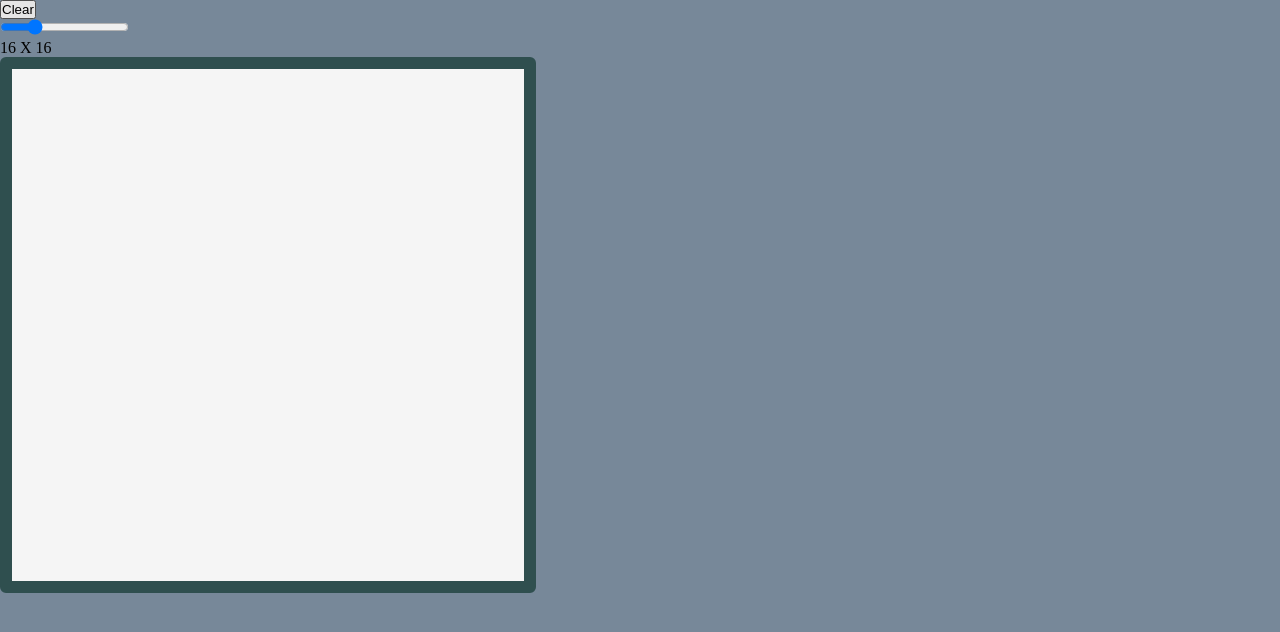
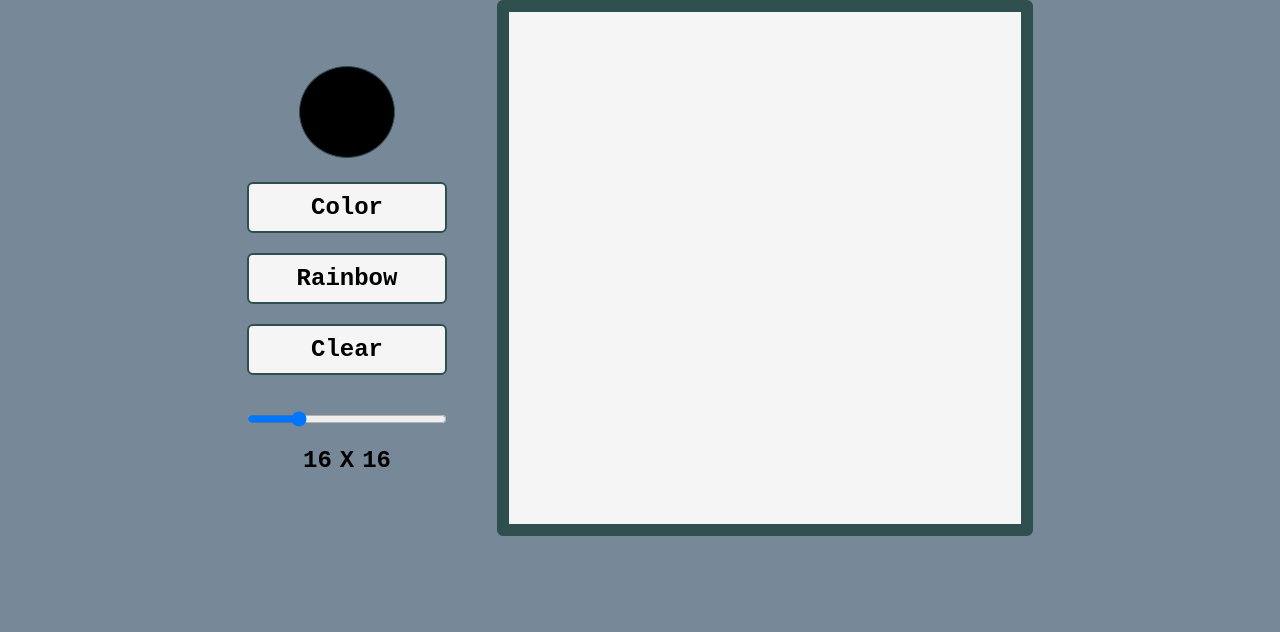
Before and after one commit to CCMPacheco/odin_etch-a-sketch, a plain HTML site: page index.html in a window 1280 px wide. Drawn offline with Linux system fonts and the light colour scheme.

Commit message:
Add color picker and style to UI

```diff
--- a/index.html
+++ b/index.html
@@ -9,8 +9,14 @@
     <title>Etch a Sketch</title>
   </head>
   <body>
+    <div class="options">
+      <div class="color-container">
+        <input type="color" id="color" value="#000000" />
+      </div>
+      <div><button class="color">Color</button></div>
+      <div><button class="rainbow">Rainbow</button></div>
       <div><button class="clear">Clear</button></div>
-    <div class="sliderContainer">
+      <div class="slider-container">
         <input
           type="range"
           min="1"
@@ -19,7 +25,8 @@
           id="my-range"
           class="slider"
         />
-      <p><span class="value">16</span> X <span class="value">16</span></p>
+        <p><span class="value">16 </span> X <span class="value"> 16</span></p>
+      </div>
     </div>
     <div class="container"></div>
   </body>
--- a/script.js
+++ b/script.js
@@ -11,7 +11,7 @@ function createGrid(squares) {
     gridDiv.forEach((div) => {
       div.addEventListener(
         "mouseover",
-        () => (div.style.cssText = `background-color: black`)
+        () => (div.style.cssText = `background-color: ${color.value}`)
       );
     });
   }
@@ -27,6 +27,7 @@ const container = document.querySelector(".container");
 const slider = document.getElementById("my-range");
 const value = document.querySelectorAll(".value");
 const clearBtn = document.querySelector(".clear");
+const color = document.querySelector("#color");
 
 slider.oninput = () => {
   value.forEach((span) => (span.textContent = slider.value));
--- a/style.css
+++ b/style.css
@@ -2,10 +2,40 @@
   box-sizing: border-box;
   margin: 0;
   padding: 0;
+  font-family: monospace;
 }
 
 body {
   background-color: lightslategrey;
+  display: flex;
+  justify-content: center;
+  align-items: center;
+  gap: 50px;
+}
+
+button {
+  background-color: whitesmoke;
+  border: 2px solid darkslategray;
+  border-radius: 6px;
+  padding: 10px 0px;
+  font-size: 24px;
+  font-weight: bold;
+  width: 100%;
+}
+
+.options {
+  display: flex;
+  flex-direction: column;
+  gap: 20px;
+}
+
+.options > div {
+  width: 200px;
+}
+
+.color-container {
+  display: flex;
+  justify-content: center;
 }
 
 .container {
@@ -22,3 +52,30 @@ body {
   min-height: 8px;
   background-color: whitesmoke;
 }
+
+#color {
+  background-color: transparent;
+  border: none;
+  width: 100px;
+  height: 100px;
+}
+
+#color::-webkit-color-swatch {
+  border: none;
+  border-radius: 50%;
+  border: 1px solid darkslategray;
+}
+
+.slider-container > p {
+  display: flex;
+  justify-content: center;
+  font-size: 24px;
+  font-weight: bold;
+  margin-top: 16px;
+  gap: 8px;
+}
+
+.slider {
+  width: 100%;
+  margin-top: 16px;
+}
```
Lines whose indentation alone changed are shown as unchanged.
